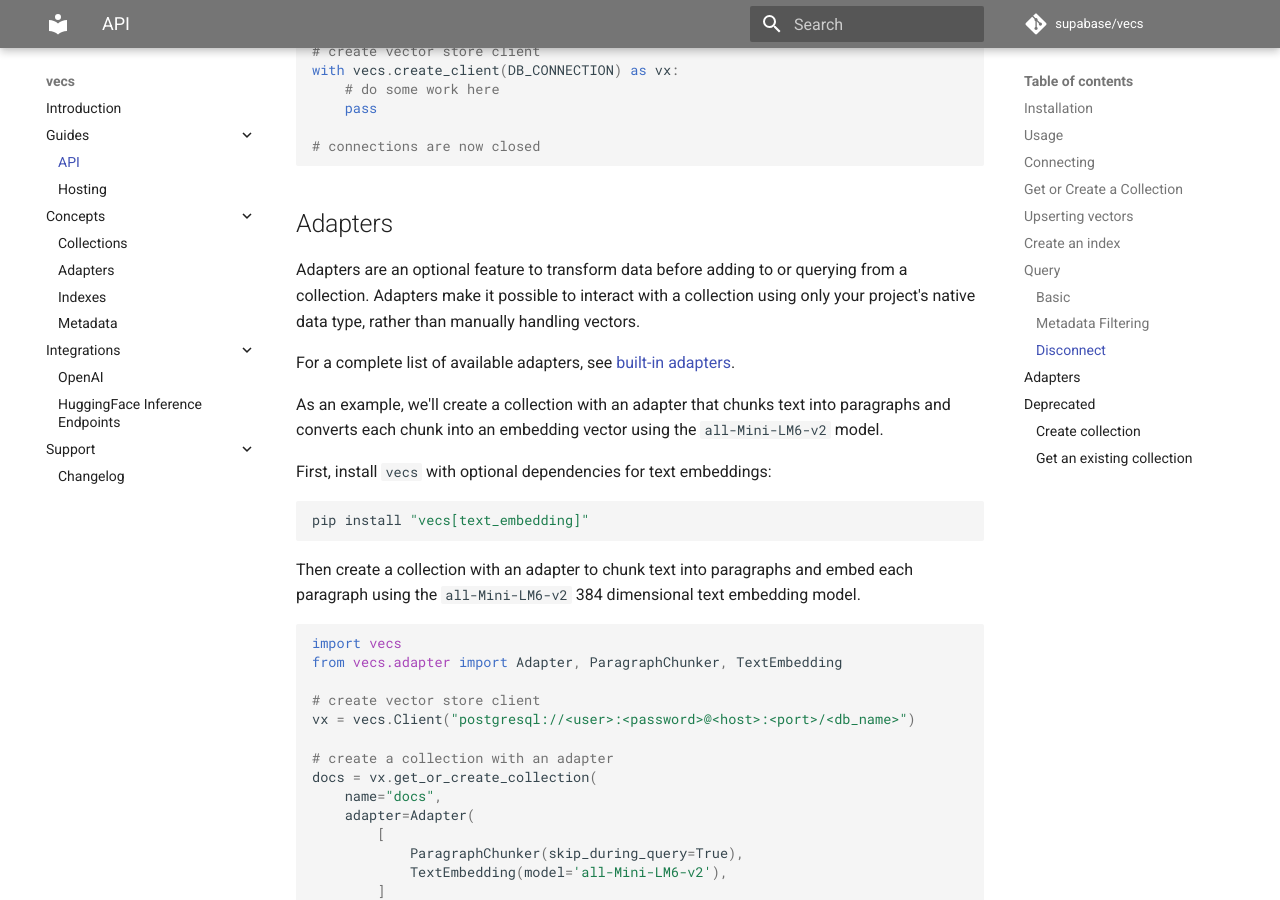
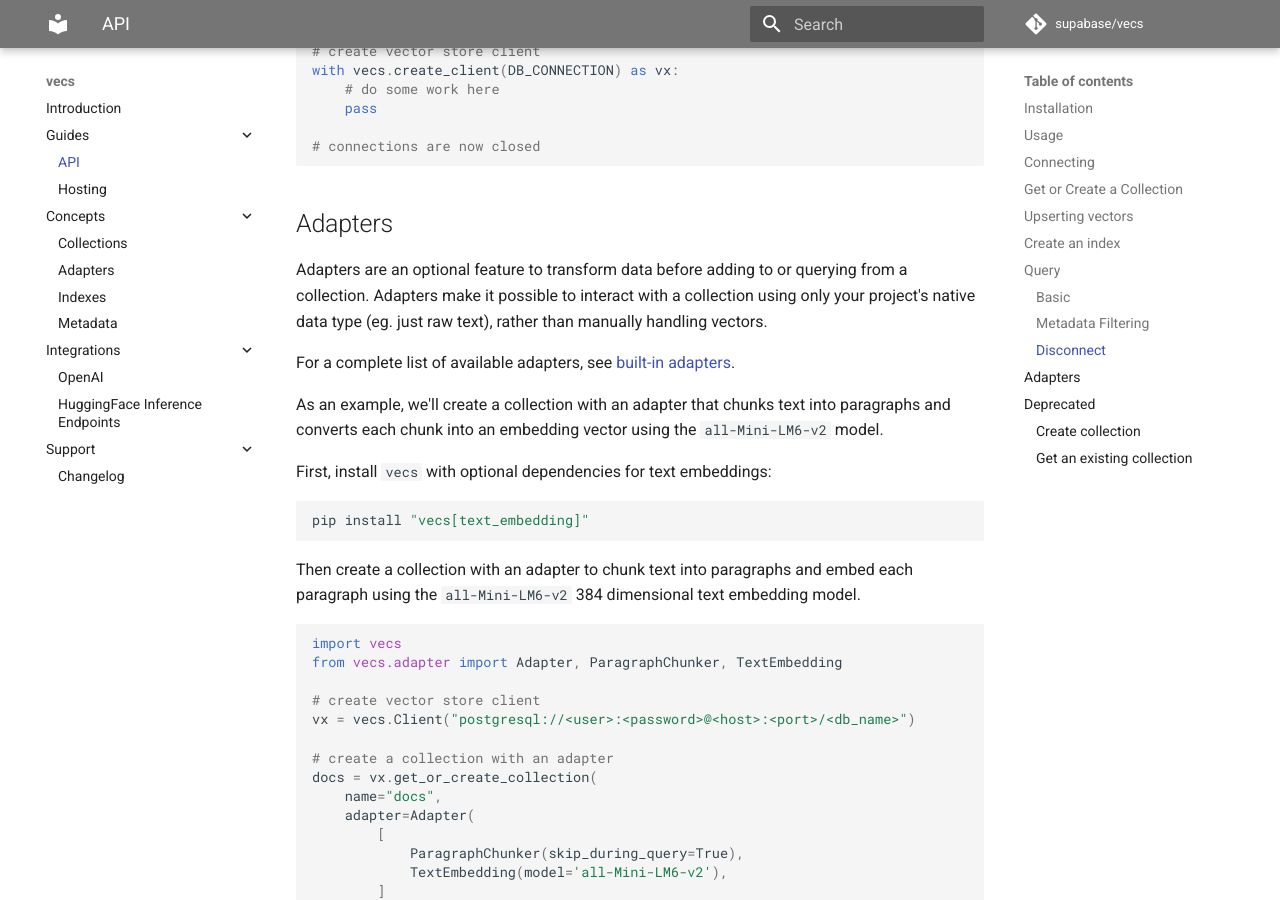
Before and after one commit to supabase/vecs, an MkDocs documentation site: the page built from docs/api.md, in a window 1280 px wide and 900 px high, scrolled down 3845 px. Built offline with MkDocs 1.6.1 and Material for MkDocs 9.7.7, drawn with Linux system fonts in a browser that asks for light colours; comment, search, counter and statistics services are not loaded.

Commit message:
add example to native data type
Co-authored-by: Greg Richardson <greg.nmr@gmail.com>

```diff
--- a/docs/api.md
+++ b/docs/api.md
@@ -180,7 +180,7 @@ with vecs.create_client(DB_CONNECTION) as vx:
 
 ## Adapters
 
-Adapters are an optional feature to transform data before adding to or querying from a collection. Adapters make it possible to interact with a collection using only your project's native data type, rather than manually handling vectors.
+Adapters are an optional feature to transform data before adding to or querying from a collection. Adapters make it possible to interact with a collection using only your project's native data type (eg. just raw text), rather than manually handling vectors.
 
 For a complete list of available adapters, see [built-in adapters](concepts_adapters.md#built-in-adapters).
 
```
